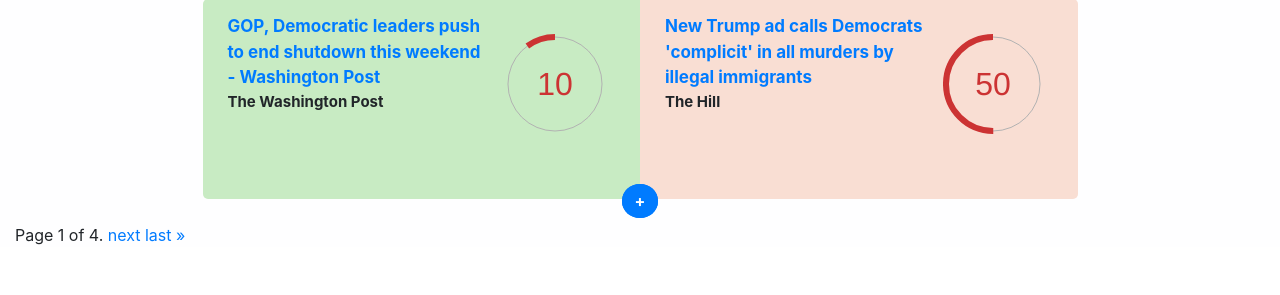
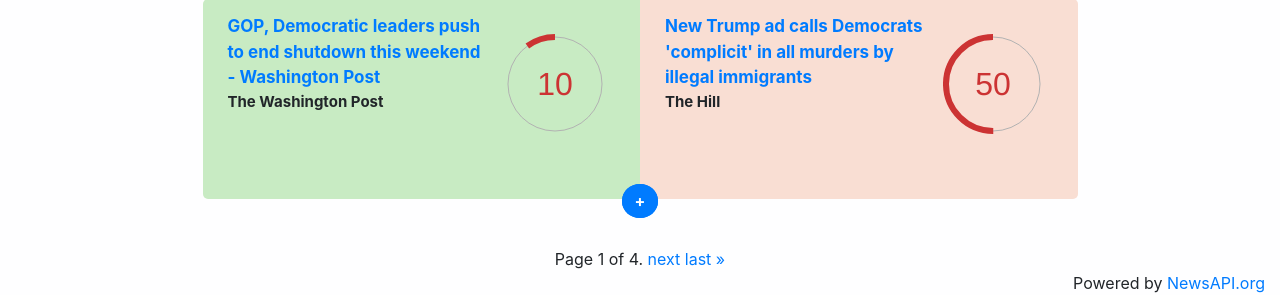
Before and after one commit to sallydly/PairNews, a Django app: page / in a window 1280 px wide. Shown: the part 1567-1862 px from the top of the page. Before the commit the page ends 1812 px from the top, so only its background shows below. Run offline with Django 3.2, Linux system fonts and the light colour scheme; data comes from the database, SQL or seed files in the repository; some libraries are stand-ins or nearby versions.

Commit message:
Attribution stuff

```diff
--- a/gotnews_app/templates/gotnews_app/index.html
+++ b/gotnews_app/templates/gotnews_app/index.html
@@ -195,8 +195,8 @@
 {% endfor %}
 
 
-
-<div class="pagination">
+<br />
+<div class="pagination" style="text-align: center; display: block;">
     <span class="step-links">
         {% if numbers.has_previous %}
             <a href="?page=1">&laquo; first</a>
@@ -214,5 +214,9 @@
     </span>
 </div>
 
+<div style="text-align: right";>
+Powered by <a href="https://newsapi.org">NewsAPI.org</a>
+</div>
+
 {# --------------- END FOR LOOP   ----------- #}
 {% endblock content %}
```
